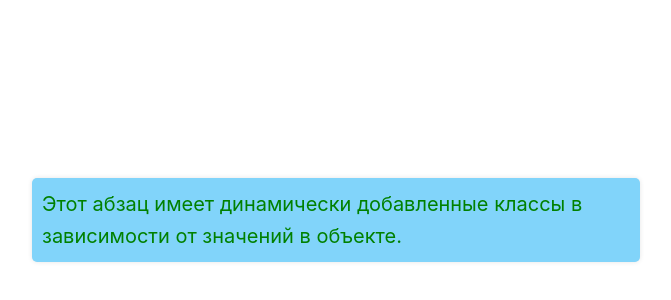
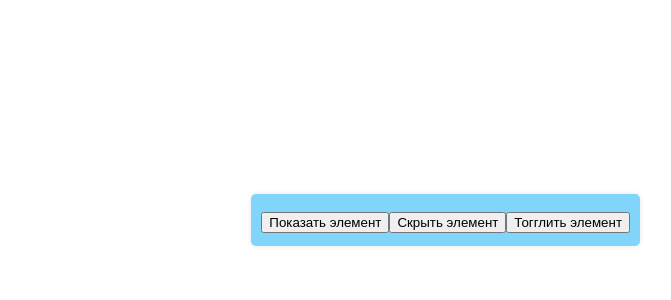
Before and after one commit to rayssssbush/vue_uch, a Vue app: page / in a window 1280 px wide. Shown: the part 180-480 px from the top of the page, without its empty margins (0-671 px from the left). Built offline with nearby package versions, Linux system fonts and the light colour scheme.

Commit message:
Задание 32

```diff
--- a/src/App.vue
+++ b/src/App.vue
@@ -5,10 +5,15 @@ import TheWelcome from './components/TheWelcome.vue'
 
 <template>
 	<div>
-		<p :class="obj">
-			Этот абзац имеет динамически добавленные классы в зависимости от значений
-			в объекте.
+		<!-- Абзац с динамическим классом, который скрывает элемент -->
+		<p :class="{ hidden: obj.hidden }">
+			Этот абзац может быть скрыт или показан.
 		</p>
+
+		<!-- Кнопки для управления состоянием -->
+		<button @click="showElement">Показать элемент</button>
+		<button @click="hideElement">Скрыть элемент</button>
+		<button @click="toggleElement">Тогглить элемент</button>
 	</div>
 </template>
 
@@ -17,21 +22,28 @@ export default {
 	data() {
 		return {
 			obj: {
-				done: true,
-				selected: false,
+				hidden: true, // Скрыто по умолчанию
 			},
 		}
+	},
+	methods: {
+		showElement() {
+			this.obj.hidden = false // Показываем элемент
+		},
+		hideElement() {
+			this.obj.hidden = true // Скрываем элемент
+		},
+		toggleElement() {
+			this.obj.hidden = !this.obj.hidden // Переключаем видимость элемента
+		},
 	},
 }
 </script>
 
 <style scoped>
-.done {
-	color: green;
-}
-
-.selected {
-	background-color: yellow;
+/* Класс для скрытия элемента */
+.hidden {
+	display: none;
 }
 </style>
 
```
